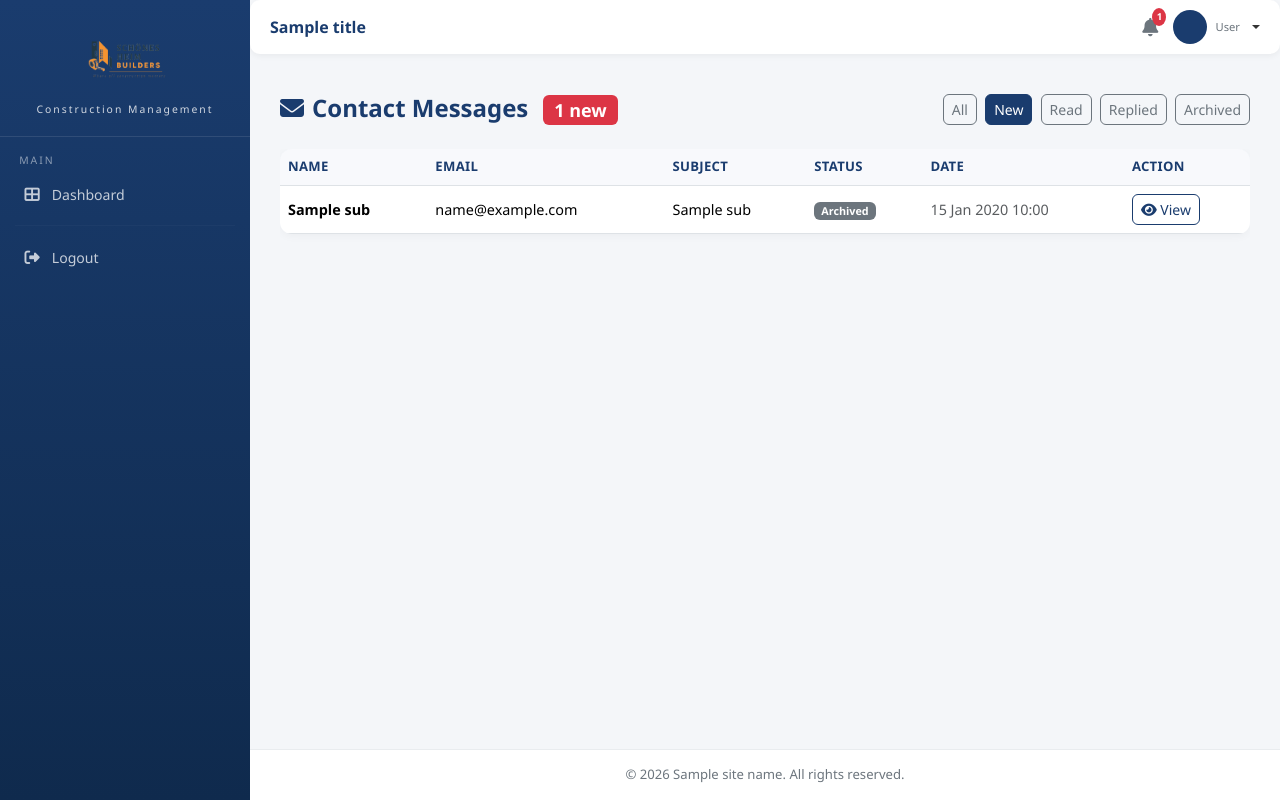
After one commit to mbuguam443/schones-heim-construction, a Django app: template templates/core/contactsubmission_list.html in a window 1280 px wide. The commit adds this page. Run offline with Django 3.2, Linux system fonts and the light colour scheme; the template is opened without the code that fills it: most values are stand-ins (such as "Sample title", 1, 10 or a date in 2020).

Commit message:
Add Contact Submission inbox: model, views, templates, sidebar link. Contact form now saves properly and is viewable in dashboard.

```diff
--- a/apps/core/urls.py
+++ b/apps/core/urls.py
@@ -43,4 +43,9 @@ urlpatterns = [
     path('project-houses/create/', views.ProjectHouseCreateView.as_view(), name='projecthouse_create'),
     path('project-houses/<int:pk>/edit/', views.ProjectHouseUpdateView.as_view(), name='projecthouse_update'),
     path('project-houses/<int:pk>/delete/', views.ProjectHouseDeleteView.as_view(), name='projecthouse_delete'),
+    # Contact Messages
+    path('contact-messages/', views.ContactSubmissionListView.as_view(), name='contactsubmission_list'),
+    path('contact-messages/<int:pk>/', views.ContactSubmissionDetailView.as_view(), name='contactsubmission_detail'),
+    path('contact-messages/<int:pk>/update/', views.contact_submission_update, name='contactsubmission_update'),
+    path('contact-messages/<int:pk>/delete/', views.contact_submission_delete, name='contactsubmission_delete'),
 ]
--- /dev/null
+++ b/templates/core/contactsubmission_list.html
@@ -0,0 +1,85 @@
+{% extends 'base.html' %}
+{% load static %}
+{% block title %}Contact Messages{% endblock %}
+{% block content %}
+<div class="d-flex justify-content-between align-items-center mb-4">
+  <h4 class="mb-0" style="color:#1a3c6e; font-weight:700;">
+    <i class="fas fa-envelope me-2"></i>Contact Messages
+    {% if new_count %}<span class="badge bg-danger ms-2">{{ new_count }} new</span>{% endif %}
+  </h4>
+  <div>
+    <a href="{% url 'core:contactsubmission_list' %}" class="btn btn-sm {% if not current_status %}btn-primary{% else %}btn-outline-secondary{% endif %} me-1" style="border-radius:6px;">All</a>
+    <a href="{% url 'core:contactsubmission_list' %}?status=new" class="btn btn-sm {% if current_status == 'new' %}btn-primary{% else %}btn-outline-secondary{% endif %} me-1" style="border-radius:6px;">New</a>
+    <a href="{% url 'core:contactsubmission_list' %}?status=read" class="btn btn-sm {% if current_status == 'read' %}btn-primary{% else %}btn-outline-secondary{% endif %} me-1" style="border-radius:6px;">Read</a>
+    <a href="{% url 'core:contactsubmission_list' %}?status=replied" class="btn btn-sm {% if current_status == 'replied' %}btn-primary{% else %}btn-outline-secondary{% endif %} me-1" style="border-radius:6px;">Replied</a>
+    <a href="{% url 'core:contactsubmission_list' %}?status=archived" class="btn btn-sm {% if current_status == 'archived' %}btn-primary{% else %}btn-outline-secondary{% endif %}" style="border-radius:6px;">Archived</a>
+  </div>
+</div>
+
+{% if submissions %}
+<div class="table-responsive">
+  <table class="table table-hover align-middle" style="border-radius:12px; overflow:hidden; box-shadow:0 2px 10px rgba(0,0,0,0.04);">
+    <thead style="background:#f0f4f8;">
+      <tr>
+        <th style="color:#1a3c6e;">Name</th>
+        <th style="color:#1a3c6e;">Email</th>
+        <th style="color:#1a3c6e;">Subject</th>
+        <th style="color:#1a3c6e;">Status</th>
+        <th style="color:#1a3c6e;">Date</th>
+        <th style="color:#1a3c6e;">Action</th>
+      </tr>
+    </thead>
+    <tbody>
+      {% for sub in submissions %}
+      <tr style="{% if sub.status == 'new' %}background:#fff8e1;{% endif %}">
+        <td class="fw-semibold">{{ sub.name }}</td>
+        <td class="small">{{ sub.email }}</td>
+        <td>{{ sub.subject|truncatewords:8 }}</td>
+        <td>
+          {% if sub.status == 'new' %}
+            <span class="badge bg-danger">New</span>
+          {% elif sub.status == 'read' %}
+            <span class="badge bg-info text-dark">Read</span>
+          {% elif sub.status == 'replied' %}
+            <span class="badge bg-success">Replied</span>
+          {% else %}
+            <span class="badge bg-secondary">Archived</span>
+          {% endif %}
+        </td>
+        <td class="small text-muted">{{ sub.created_at|date:"d M Y H:i" }}</td>
+        <td>
+          <a href="{% url 'core:contactsubmission_detail' sub.pk %}" class="btn btn-sm btn-outline-primary" style="border-radius:6px;">
+            <i class="fas fa-eye"></i> View
+          </a>
+        </td>
+      </tr>
+      {% endfor %}
+    </tbody>
+  </table>
+</div>
+
+{% if is_paginated %}
+<nav aria-label="Page navigation">
+  <ul class="pagination justify-content-center">
+    {% if page_obj.has_previous %}
+    <li class="page-item"><a class="page-link" href="?page={{ page_obj.previous_page_number }}{% if current_status %}&status={{ current_status }}{% endif %}">Previous</a></li>
+    {% endif %}
+    {% for num in page_obj.paginator.page_range %}
+    <li class="page-item {% if page_obj.number == num %}active{% endif %}">
+      <a class="page-link" href="?page={{ num }}{% if current_status %}&status={{ current_status }}{% endif %}">{{ num }}</a>
+    </li>
+    {% endfor %}
+    {% if page_obj.has_next %}
+    <li class="page-item"><a class="page-link" href="?page={{ page_obj.next_page_number }}{% if current_status %}&status={{ current_status }}{% endif %}">Next</a></li>
+    {% endif %}
+  </ul>
+</nav>
+{% endif %}
+
+{% else %}
+<div class="text-center py-5" style="color:#6c757d;">
+  <i class="fas fa-inbox" style="font-size:3rem; opacity:0.3; margin-bottom:1rem;"></i>
+  <p>No contact messages yet.</p>
+</div>
+{% endif %}
+{% endblock %}
--- a/templates/includes/sidebar.html
+++ b/templates/includes/sidebar.html
@@ -98,6 +98,9 @@
   {% if user.role == 'admin' %}
   <hr style="border-color: rgba(255,255,255,0.1); margin: 10px 15px;">
   <div class="nav-section">System</div>
+  <a href="{% url 'core:contactsubmission_list' %}" class="nav-link">
+    <i class="fas fa-envelope"></i> Contact Messages
+  </a>
   <a href="{% url 'core:user_list' %}" class="nav-link">
     <i class="fas fa-users-cog"></i> User Management
   </a>
```
Also changed, not shown: apps/core/models.py (+25 -0 lines), apps/core/views.py (+64 -5 lines), templates/core/contactsubmission_detail.html (added, +71 -0 lines), apps/core/migrations/0007_add_contact_submission_model.py (added).
